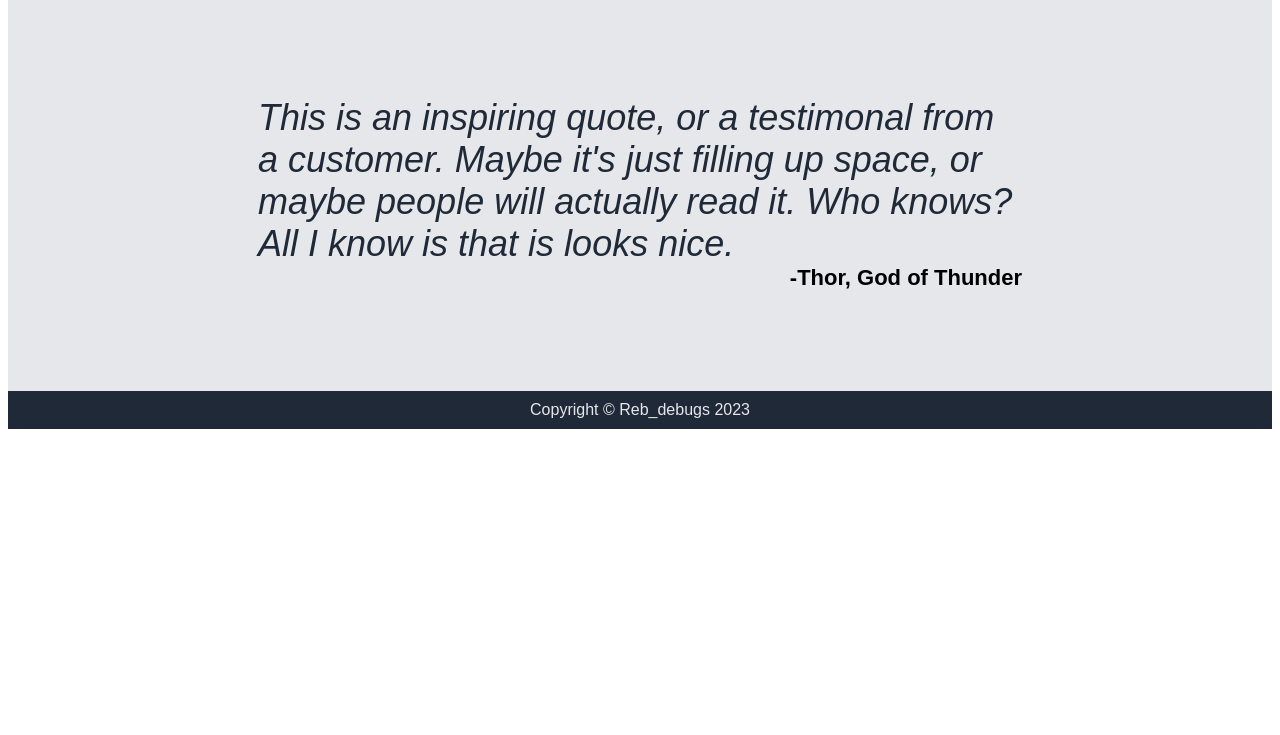
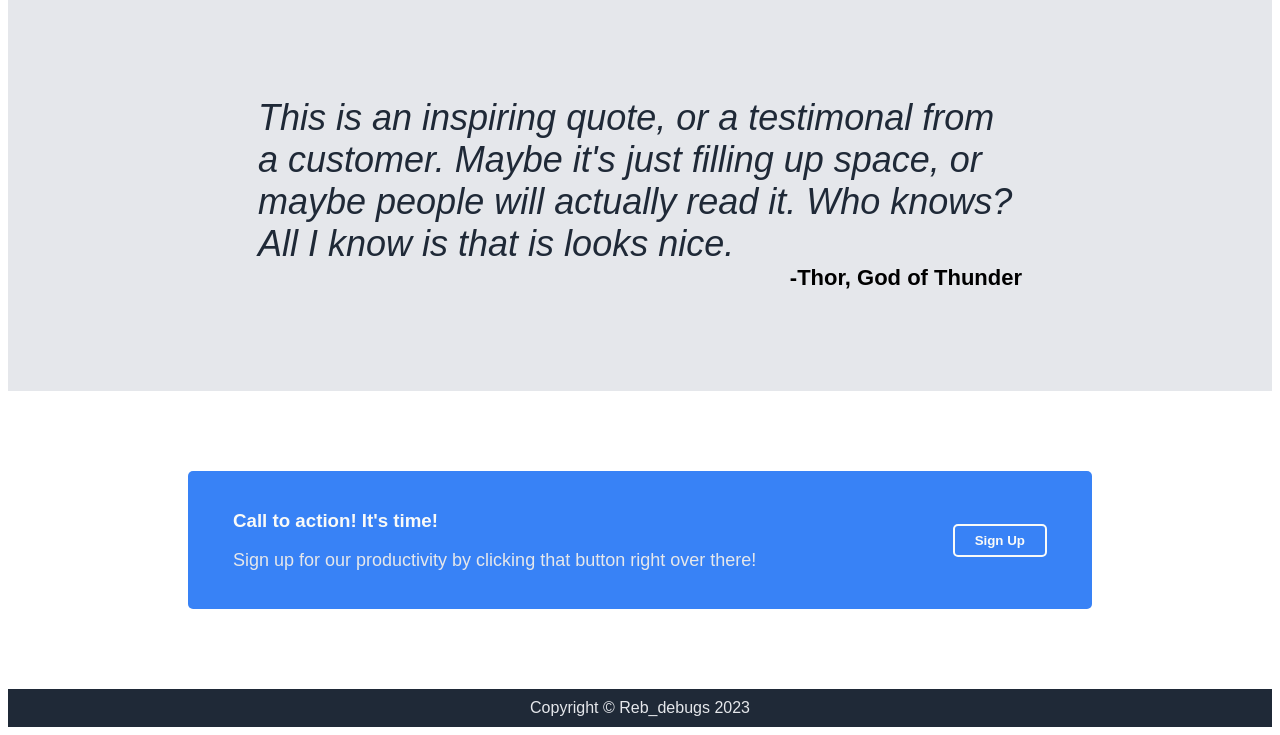
Before and after one commit to Reb-debugs/Landing-Page, a plain HTML site: page index.html in a window 1280 px wide. Shown: the part 926-1661 px from the top of the page. Before the commit the page ends 1363 px from the top, so only its background shows below. Drawn offline with Linux system fonts and the light colour scheme.

Commit message:
Build Out Section 4

```diff
--- a/index.html
+++ b/index.html
@@ -83,6 +83,20 @@
 
         <!-- Section 4 -->
 
+        <div id="s4">
+            <div class="callToAction">
+                <div class="content">
+                    <div class="text">
+                        <h3>Call to action! It's time!</h3>
+                        <p>Sign up for our productivity by clicking that button right over there!</p>
+                    </div>
+                    <div class="btn">
+                        <button class="s4btn">Sign Up</button>
+                    </div>
+                </div>
+            </div>
+        </div>
+
         <!-- Footer -->
 
         <div class="footer">
--- a/style.css
+++ b/style.css
@@ -210,6 +210,39 @@ navbar.right{
 
 /* Section 4 */
 
+.callToAction{
+    background-color: #3882F6;
+    border-radius: 5px;
+    margin: 80px 180px;
+}
+
+.content{
+    padding: 20px 45px;
+    display: flex;
+    justify-content: space-between;
+}
+
+.btn{
+    align-items: center;
+    display: flex;
+    justify-content: center;
+}
+
+.s4btn{
+    background-color: #3882F6;
+    color: #F9FAF8;
+    border:2px solid #F9FAF8;
+    padding: 7px 20px;
+    text-align: center;
+    text-decoration: none;
+    border-radius: 5px;
+    font-weight: bold;
+}
+
+.text{
+    color: #F9FAF8;
+}
+
 /* Footer */
 
 .footer{
```
